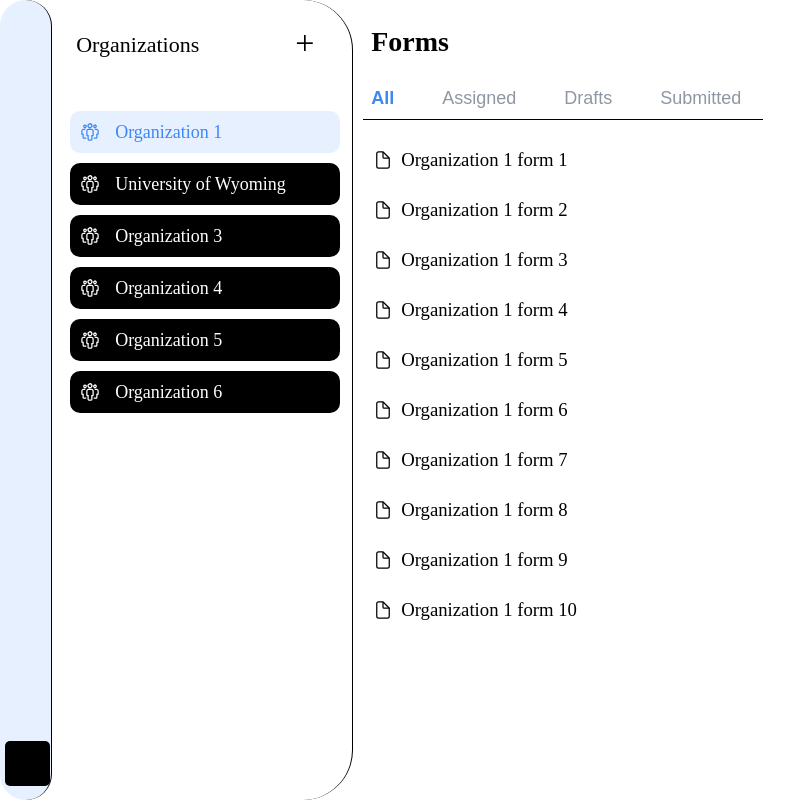
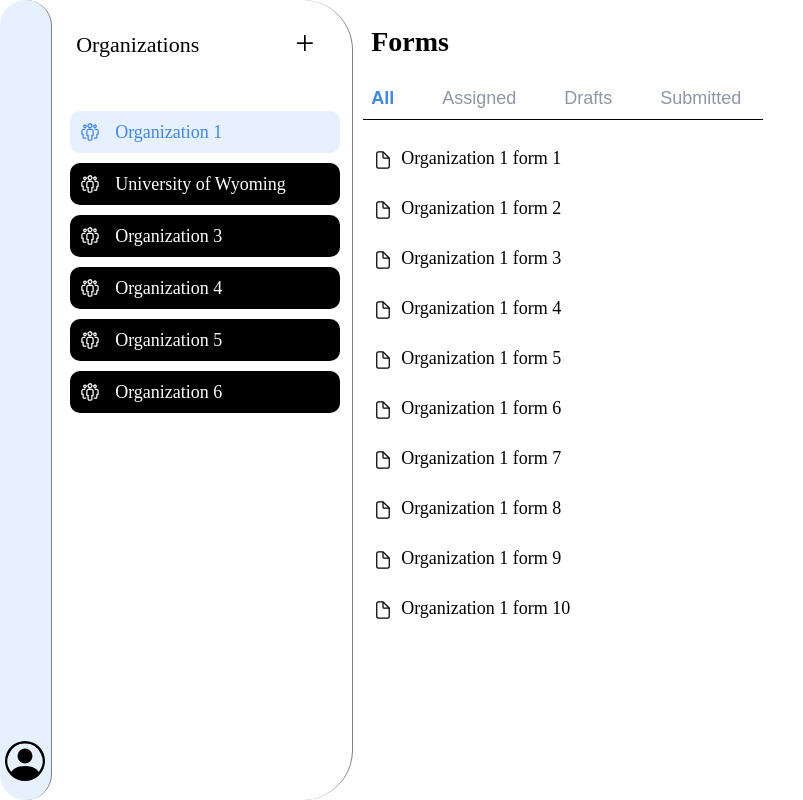
Before and after one commit to SeniorDesign2023/BusinessRegistration, a Next.js app in the folder formfiller/: page /mainpage in a window 1280 px wide. Shown: the whole page, without its empty margins (0-803 px from the left). Built offline with nearby package versions, Linux system fonts and the light colour scheme.

Commit message:
Updated profile icon and title

```diff
--- a/formfiller/app/BasicPages/MainPage.css
+++ b/formfiller/app/BasicPages/MainPage.css
@@ -15,8 +15,13 @@ html,body{
     margin-top: 741px;
     margin-left: 5px;
     margin-bottom: 10px;
-    background-color: black;
+    /* background-color: white;   */
+    justify-items: center;
+}
 
+.profile-icon{
+    height: 40px;
+    width: 40px;
 }
 .profile-line{
     width: 4%;
@@ -24,7 +29,8 @@ html,body{
     background-color: #e7f0fe;
     /* border-radius: 8px; */
     border-radius: 50px;
-    border-right: 1px solid black;
+    border-right: 1px solid gray;
+
     /* background-color: #b8d3fd; */
 }
 
@@ -33,7 +39,7 @@ html,body{
     height: 100vh;
     /* background-color: #d3e3fd; */
     background-color: white;
-    border-right: 1px solid black;
+    border-right: 1px solid gray;
     border-radius: 50px;
 }
 
@@ -95,6 +101,7 @@ html,body{
     color: #8e97a3;
     font-family: sans-serif;
     cursor: pointer;
+    font-size: 17px;
 }
 
 h5{
--- a/formfiller/app/BasicPages/MainPage.js
+++ b/formfiller/app/BasicPages/MainPage.js
@@ -1,7 +1,6 @@
 import './MainPage.css'
 import AllPage from '../FormViews/AllPage'
 import AssignedPage from '../FormViews/AssignedPage';
-import Circle from "../ExtraComponents/Circle"
 import CreatedPage from '../FormViews/Created';
 import Draft from '../FormViews/Draft';
 import OrganizationList from '../Organizations/OrganizationList';
@@ -11,6 +10,7 @@ import SubmittedPage from '../FormViews/SubmittedPage';
 import { useRouter } from 'next/router';
 import { IoCreate } from "react-icons/io5";
 import { IoMdSettings } from "react-icons/io";
+import { BsPersonCircle } from "react-icons/bs";
 
 export default function MainPage({orgName, orgRole}) {
 
@@ -74,8 +74,7 @@ export default function MainPage({orgName, orgRole}) {
         <div className='mainpage'>
         <div className ='profile-line'>
             <div className='profile' onClick={navigateToProfile} >
-                 {/* <Circle size="45px" /> */}
-                 {/* <h2></h2> */}
+               <BsPersonCircle className='profile-icon'/>
             </div>
         </div>
 
--- a/formfiller/app/FormViews/FormIndividual.css
+++ b/formfiller/app/FormViews/FormIndividual.css
@@ -2,6 +2,7 @@ h3{
     /* margin-left: 20px; */
     font-weight: lighter;
     cursor: pointer;
+    font-size: 18px;
 }
 
 .doc-icon{
--- a/formfiller/app/ProfilePages/Profilepage.css
+++ b/formfiller/app/ProfilePages/Profilepage.css
@@ -1,3 +1,7 @@
+*{
+    background-color:  #F9FBFF;
+ }
+
 label {
     display: flex;
     padding-right: 20px;
@@ -74,9 +78,7 @@ input{
 
 }
 
-*{
-   background-color:  #F9FBFF;
-}
+
 
 .submit{
     color: white;
@@ -92,22 +94,29 @@ input{
 .logout{
     /* font-size: 22px; */
     background-color:#555763 ;
-
+    display: flex;
+    font-size: 20px;
+    color: white;
     border-radius: 8px;
     height: 52px;
     width: 182px;
     margin-top: 25px;
+    align-items: center;
+    justify-items: center;
+    /* text-align: center; */
+    font-weight: 500;
+    font-family: sans-serif;
     /* margin-left: 500px; */
 }
 
-.logout-text{
-    color: white;
+/* .logout-text{
+
     margin-top: 12px;
     margin-left: 42px;
     font-size: 20px;
     font-weight: 600;
 
-}
+} */
 
 .bottom{
     display: flex;
--- a/formfiller/app/ProfilePages/Profilepage.js
+++ b/formfiller/app/ProfilePages/Profilepage.js
@@ -148,7 +148,7 @@ export default function Profilepage() {
            <div className='bottom'>
             <input type="submit" value="Save Changes" className='submit'/>
             {/* will design this better */}
-            <div className='logout' onClick={navigateToHomePage}> <h3 className='logout-text'> Log out</h3> </div>
+            <div className='logout' onClick={navigateToHomePage}> Log out </div>
             </div>
         </form>
         </div>
--- a/formfiller/app/UserAuthPages/LogInPage.css
+++ b/formfiller/app/UserAuthPages/LogInPage.css
@@ -76,5 +76,6 @@ form{
 }
 
 .submit:active {
-    box-shadow: 0 0 10px 0 rgba(0, 0, 0, 0.5); /* Add box shadow when button is clicked */
+    /* box-shadow: 0 0 10px 0 rgba(0, 0, 0, 0.5); Add box shadow when button is clicked */
+    border: 2px solid white;
 }
--- a/formfiller/app/layout.js
+++ b/formfiller/app/layout.js
@@ -4,8 +4,8 @@ import './globals.css'
 const inter = Inter({ subsets: ['latin'] })
 
 export const metadata = {
-  title: 'Create Next App',
-  description: 'Generated by create next app',
+  title: 'FormFiller',
+  description: 'A centralized location for all forms',
 }
 
 export default function RootLayout({ children }) {
```
